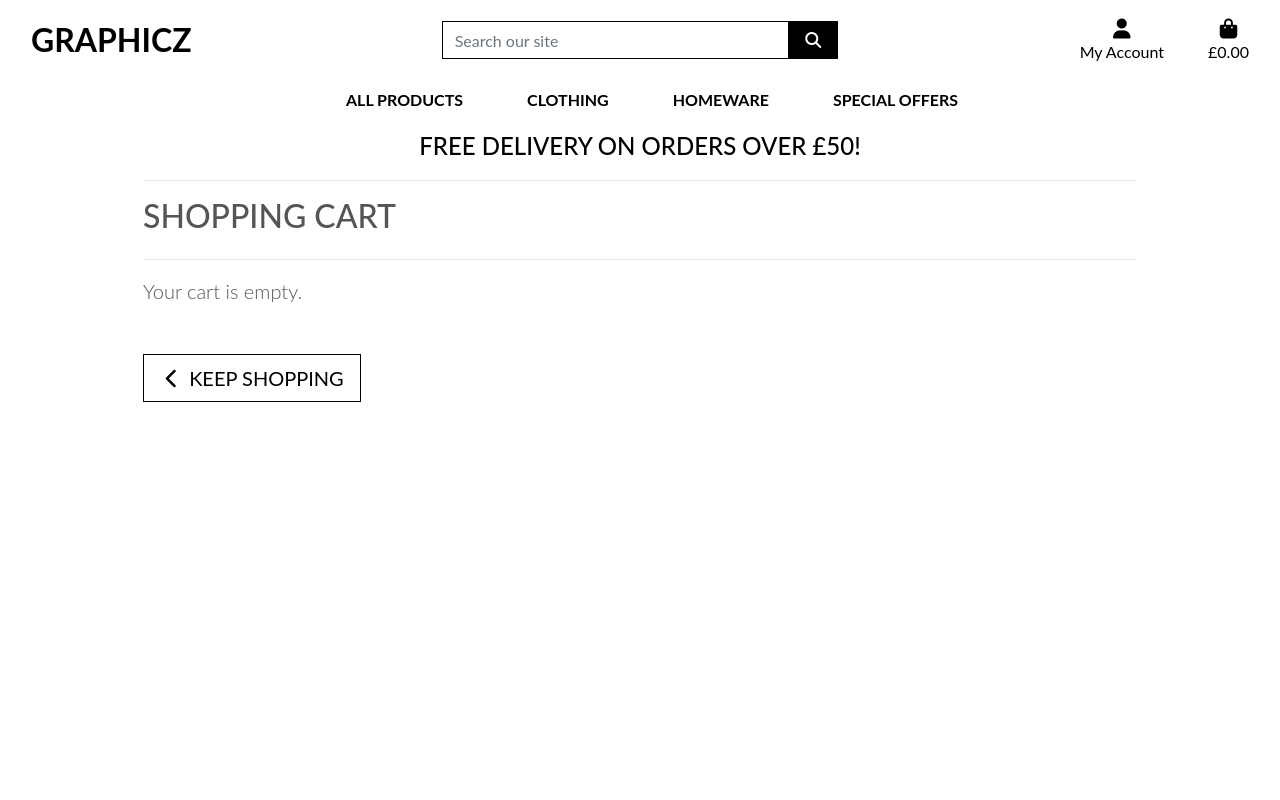
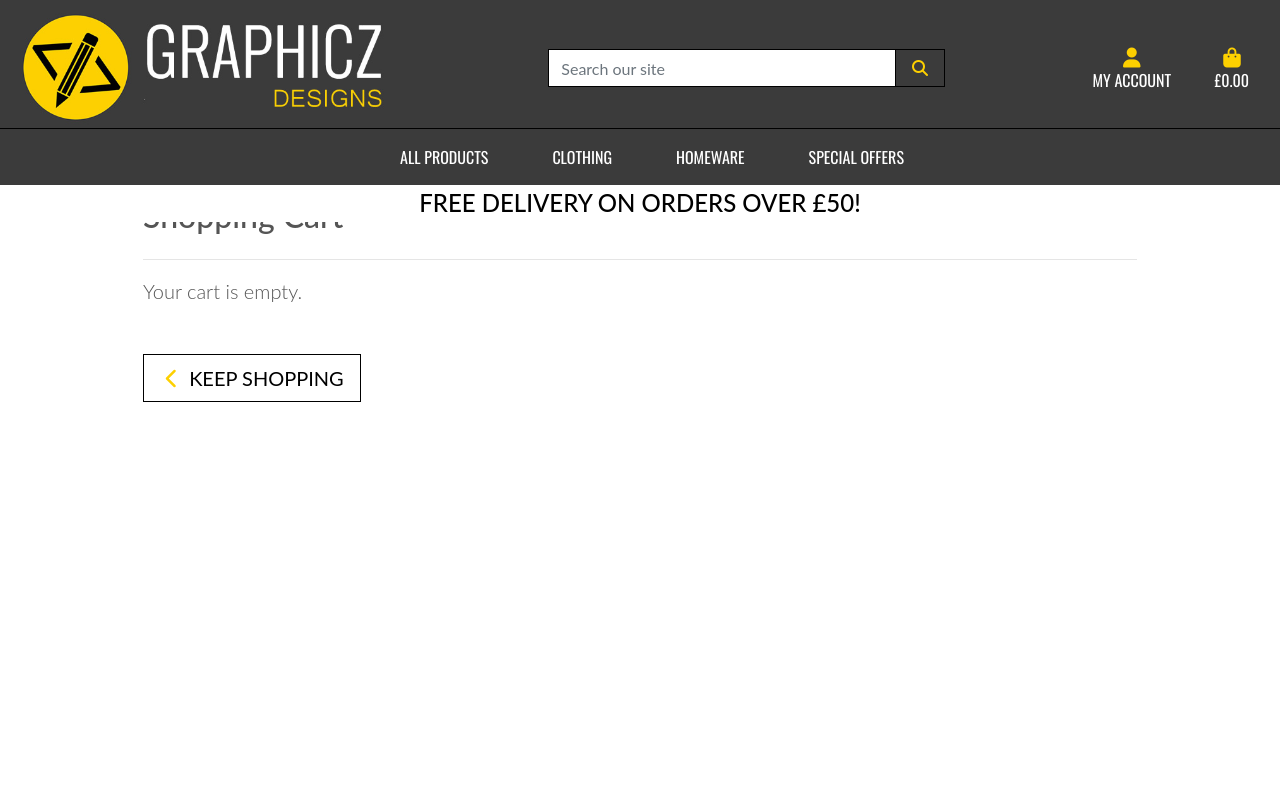
Before and after one commit to Baynuts/graphics, a Django app: page /cart/ in a window 1280 px wide. Run offline with Django 3.2, Linux system fonts and the light colour scheme; some libraries are stand-ins or nearby versions.

Commit message:
Redesign navigation bar

```diff
--- a/cart/templates/cart/cart.html
+++ b/cart/templates/cart/cart.html
@@ -119,6 +119,11 @@
 
 {% block postloadjs %}
 {{ block.super }}
+<script type="text/javascript">
+    $('.btt-link').click(function(e) {
+        window.scrollTo(0,0)
+    })
+</script>
 {% include 'products/includes/quantity_input_script.html' %}
 
 <script type="text/javascript">
--- a/cart/templates/cart/quantity-form.html
+++ b/cart/templates/cart/quantity-form.html
@@ -1,4 +1,4 @@
-<form class="form update-form" method="POST" action="{% url 'adjust_bag' item.item_id %}">
+<form class="form update-form" method="POST" action="{% url 'adjust_cart' item.item_id %}">
     {% csrf_token %}
     <div class="form-group">
         <div class="input-group">
--- a/graphics_project/settings.py
+++ b/graphics_project/settings.py
@@ -21,11 +21,11 @@ BASE_DIR = os.path.dirname(os.path.dirname(os.path.abspath(__file__)))
 # See https://docs.djangoproject.com/en/3.0/howto/deployment/checklist/
 
 # SECURITY WARNING: keep the secret key used in production secret!
-SECRET_KEY = os.environ.get('SECRET_KEY', '' )
+SECRET_KEY = os.environ.get('SECRET_KEY', 'byuibyuiuyuhu7y78y7hyuku' )
 
 # SECURITY WARNING: don't run with debug turned on in production!
-DEBUG = 'DEVELOPMENT' in os.environ
-
+# DEBUG = 'DEVELOPMENT' in os.environ
+DEBUG = 'TRUE'
 ALLOWED_HOSTS = ['localhost', 'graphicz-drb.herokuapp.com']
 
 
--- a/static/css/base.css
+++ b/static/css/base.css
@@ -10,22 +10,68 @@ body {
     font-family: 'Lato';
 }
 
-/* from Bulma */
+#topnav {
+    background-color: #3B3B3B;
+    font-family: Oswald;
+    text-transform: uppercase;
+}
+
+.std-font {
+    font-family: 'Lato';
+}
+
+.nav-bg {
+    background-color: #3B3B3B!important;
+    border-top: 1px solid black;
+
+}
+
 .icon {
     align-items: center;
     display: inline-flex;
     justify-content: center;
     height: 1.5rem;
     width: 1.5rem;
+    color: #FDD000;
 }
 
-.logo-font {
+.logo-box {
+    height: 120px;
+}
+
+.fa-yel {
+    color: #FDD000;
+}
+
+.navbar {
+    font-family: Oswald;
+    text-transform: uppercase;
+    color: #ffff;
+}
+
+.navbar a {
+    color: #fff;
+}
+
+.navbar a:hover {
+    color: #FDD000!important;
+}
+
+a.dropdown-item {
+    color: #000;
+}
+
+#delivery-banner {
+    font-family: 'Lato';
+    background-color: #fff;
     text-transform: uppercase;
 }
 
-.main-logo-link {
-    width: fit-content;
-}
+
+
+
+
+
 
 .shop-now-button {
     background: black;
--- a/templates/base.html
+++ b/templates/base.html
@@ -37,18 +37,18 @@
   </head>
   <body>
      <header class="container-fluid fixed-top">
-        <div id="topnav" class="row bg-white pt-lg-2 d-none d-lg-flex">
-            <div class="col-12 col-lg-4 my-auto py-1 py-lg-0 text-center text-lg-left">
-                <a href="{% url 'home' %}" class="nav-link main-logo-link">
-                    <h2 class="logo-font text-black my-0"><strong>Graphicz</strong></h2>
+        <div id="topnav" class="row pt-lg-2 d-none d-lg-flex">
+            <div class="col-12 col-lg-5 my-auto py-1 py-lg-0">
+                <a href="{% url 'home' %}">
+                    <img src="/media/graphicz-design-logo.jpg" class="logo-box">
                 </a>
             </div>
             <div class="col-12 col-lg-4 my-auto py-1 py-lg-0">
                 <form method="GET" action="{% url 'products' %}">
-                    <div class="input-group w-100">
+                    <div class="input-group w-100 std-font">
                         <input class="form-control border border-black rounded-0" type="text" name="q" placeholder="Search our site">
                         <div class="input-group-append">
-                            <button class="form-control btn btn-black border border-black rounded-0" type="submit">
+                            <button class="form-control btn btn-white border border-black rounded-0" type="submit">
                                 <span class="icon">
                                     <i class="fas fa-search"></i>
                                 </span>
@@ -57,12 +57,12 @@
                     </div>
                 </form>
             </div>
-            <div class="col-12 col-lg-4 my-auto py-1 py-lg-0">
+            <div class="col-12 col-lg-3 my-auto py-1 py-lg-0">
                 <ul class="list-inline list-unstyled text-center text-lg-right my-0">
                     <li class="list-inline-item dropdown">
-                        <a class="text-black nav-link" href="#" id="user-options" data-toggle="dropdown" aria-haspopup="true" aria-expanded="false">
+                        <a class="text-white nav-link" href="#" id="user-options" data-toggle="dropdown" aria-haspopup="true" aria-expanded="false">
                             <div class="text-center">
-                                <div><i class="fas fa-user fa-lg"></i></div>
+                                <div><i class="fas fa-user fa-lg fa-yel"></i></div>
                                 <p class="my-0">My Account</p>
                             </div>
                         </a>
@@ -80,9 +80,9 @@
                         </div>
                     </li>
                     <li class="list-inline-item">
-                        <a class="{% if grand_total %}text-info font-weight-bold{% else %}text-black{% endif %} nav-link" href="{% url 'view_cart' %}">
+                        <a class="{% if grand_total %}text-info font-weight-bold{% else %}text-white{% endif %} nav-link" href="{% url 'view_cart' %}">
                             <div class="text-center">
-                                <div><i class="fas fa-shopping-bag fa-lg"></i></div>
+                                <div><i class="fas fa-shopping-bag fa-lg fa-yel"></i></div>
                                 <p class="my-0">
                                     {% if grand_total %}
                                         £{{ grand_total|floatformat:2 }}
@@ -96,8 +96,8 @@
                 </ul>
             </div>
         </div>
-                <div class="row bg-white">
-            <nav class="navbar navbar-expand-lg navbar-light w-100">
+                <div class="row nav-bg">
+            <nav class="navbar navbar-expand-lg w-100">
                 <button class="navbar-toggler" type="button" data-toggle="collapse" data-target="#main-nav" aria-controls="main-nav" aria-expanded="false" aria-label="Toggle navigation">
                     <span class="navbar-toggler-icon"></span>
                 </button>
--- a/templates/includes/main-nav.html
+++ b/templates/includes/main-nav.html
@@ -1,12 +1,12 @@
 <div class="collapse navbar-collapse" id="main-nav">
     <ul class="navbar-nav w-auto mx-auto">
      <li class="nav-item d-block d-md-none">
-            <a class="logo-font font-weight-bold nav-link text-black mr-5" href="{% url 'home' %}" id="home-link">
+            <a class="nav-link mr-5" href="{% url 'home' %}" id="home-link">
                 Home
             </a>
         </li>
         <li class="nav-item dropdown">
-            <a class="logo-font font-weight-bold nav-link text-black mr-5" href="#" id="all-products-link" data-toggle="dropdown" aria-haspopup="true" aria-expanded="false">
+            <a class="nav-link mr-5" href="#" id="all-products-link" data-toggle="dropdown" aria-haspopup="true" aria-expanded="false">
                 All Products
             </a>
             <div class="dropdown-menu border-0" aria-labelledby="all-products-link">
@@ -18,7 +18,7 @@
         </li>
 
         <li class="nav-item dropdown">
-            <a class="logo-font font-weight-bold nav-link text-black mr-5" href="#" id="clothing-link" data-toggle="dropdown" aria-haspopup="true" aria-expanded="false">
+            <a class="nav-link mr-5" href="#" id="clothing-link" data-toggle="dropdown" aria-haspopup="true" aria-expanded="false">
                 Clothing
             </a>
             <div class="dropdown-menu border-0" aria-labelledby="clothing-link">
@@ -31,7 +31,7 @@
         </li>
 
         <li class="nav-item dropdown">
-            <a class="logo-font font-weight-bold nav-link text-black mr-5" href="#" id="homeware-link" data-toggle="dropdown" aria-haspopup="true" aria-expanded="false">
+            <a class="nav-link mr-5" href="#" id="homeware-link" data-toggle="dropdown" aria-haspopup="true" aria-expanded="false">
                 Homeware
             </a>
             <div class="dropdown-menu border-0" aria-labelledby="homeware-link">
@@ -42,7 +42,7 @@
         </li>
 
         <li class="nav-item dropdown">
-            <a class="logo-font font-weight-bold nav-link text-black" href="#" id="specials-link" data-toggle="dropdown" aria-haspopup="true" aria-expanded="false">
+            <a class="nav-link" href="#" id="specials-link" data-toggle="dropdown" aria-haspopup="true" aria-expanded="false">
                 Special Offers
             </a>
             <div class="dropdown-menu border-0" aria-labelledby="specials-link">
```
Also changed, not shown: custom_storages.py (line endings or trailing spaces), media/graphicz-design-logo.jpg (added).
